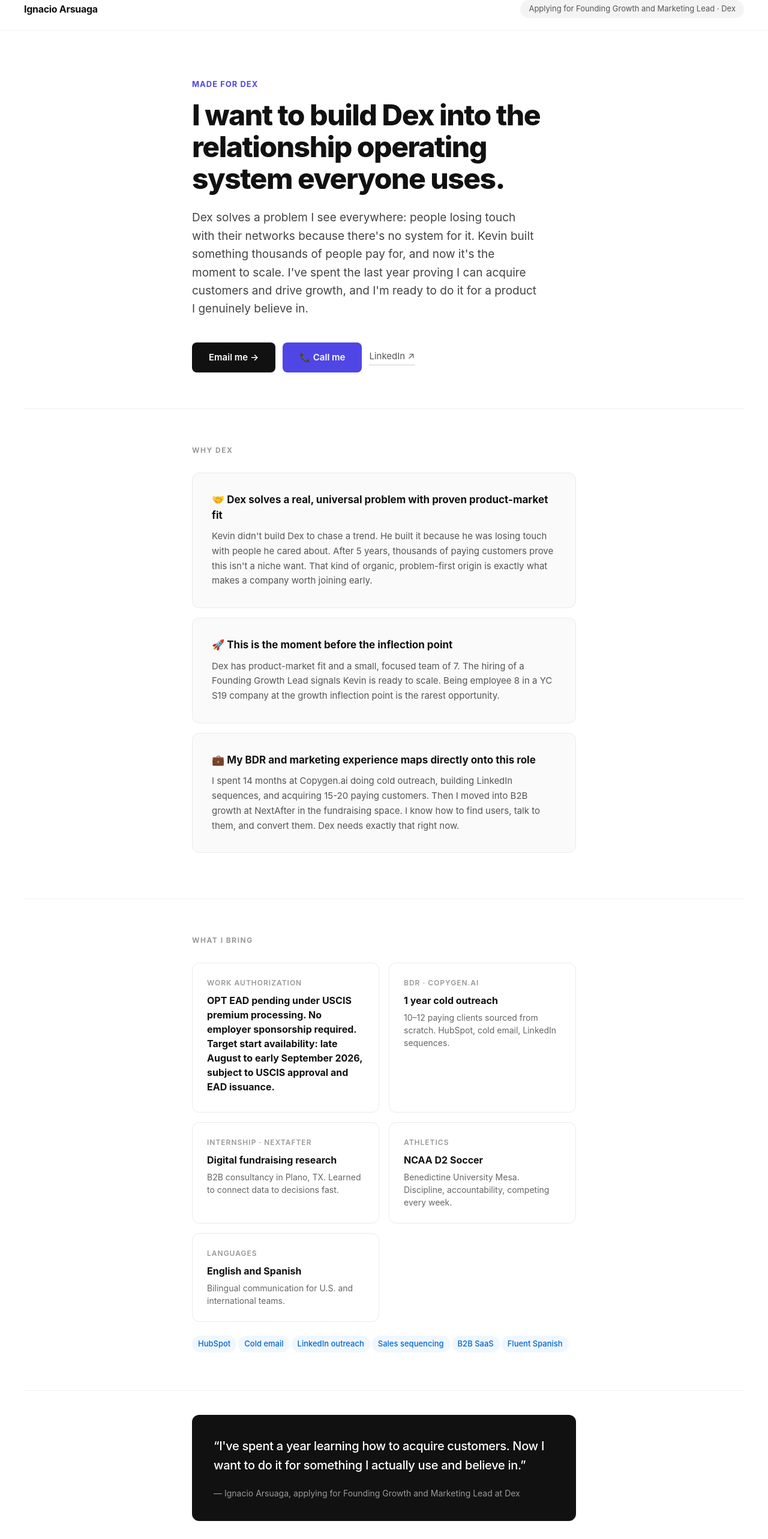
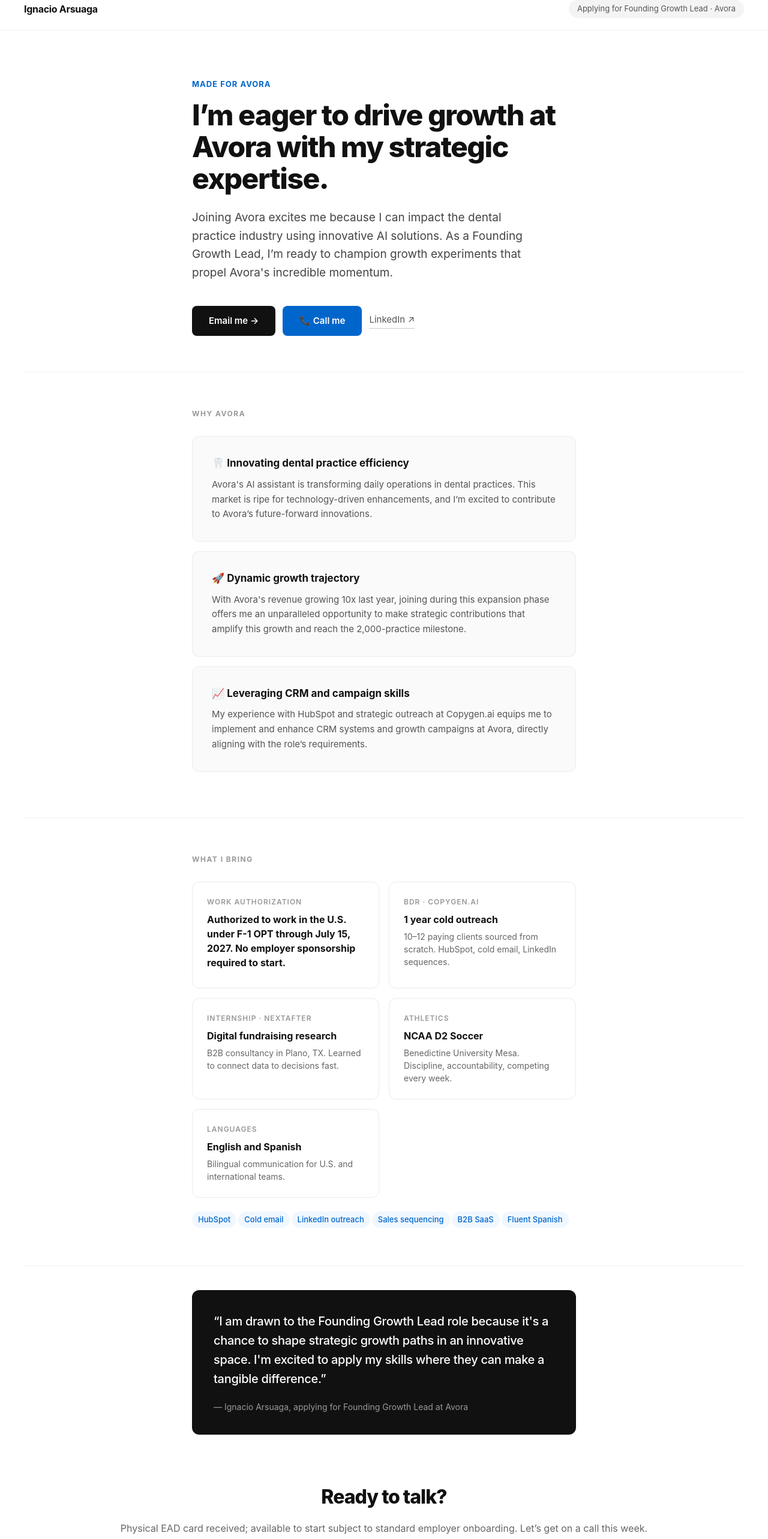
Before and after one commit to copygenai/nacho-for, a Next.js app: page / in a window 1280 px wide. Shown: the part 20-2586 px from the top of the page at 60% size. Built offline with nearby package versions, Linux system fonts and the light colour scheme.

Commit message:
Microsite: Avora (Founding Growth Lead)

```diff
--- a/app/page.js
+++ b/app/page.js
@@ -73,7 +73,7 @@
         </div>
         <div style={{ display: 'grid', gridTemplateColumns: '1fr 1fr', gap: 16 }}>
           {[
-            { label: 'Work authorization', value: 'OPT EAD pending under USCIS premium processing. No employer sponsorship required. Target start availability: late August to early September 2026, subject to USCIS approval and EAD issuance.', sub: '' },
+            { label: 'Work authorization', value: 'Authorized to work in the U.S. under F-1 OPT through July 15, 2027. No employer sponsorship required to start.', sub: '' },
             { label: 'BDR · Copygen.ai', value: '1 year cold outreach', sub: '10–12 paying clients sourced from scratch. HubSpot, cold email, LinkedIn sequences.' },
             { label: 'Internship · NextAfter', value: 'Digital fundraising research', sub: 'B2B consultancy in Plano, TX. Learned to connect data to decisions fast.' },
             { label: 'Athletics', value: 'NCAA D2 Soccer', sub: 'Benedictine University Mesa. Discipline, accountability, competing every week.' },
@@ -111,7 +111,7 @@
       <div style={{ padding: '80px 40px', textAlign: 'center' }}>
         <h2 style={{ fontSize: 32, fontWeight: 800, letterSpacing: '-1px', marginBottom: 16 }}>Ready to talk?</h2>
         <p style={{ fontSize: 16, color: '#666', marginBottom: 32 }}>
-          Target start availability: late August to early September 2026, subject to USCIS approval and EAD issuance. Let&rsquo;s get on a call this week.
+          Physical EAD card received; available to start subject to standard employer onboarding. Let&rsquo;s get on a call this week.
         </p>
         <div style={{ display: 'flex', gap: 12, justifyContent: 'center', flexWrap: 'wrap' }}>
           <a href={`mailto:${candidate.email}`}
--- a/site.config.json
+++ b/site.config.json
@@ -1,38 +1,39 @@
 {
   "candidate": {
     "name": "Ignacio Arsuaga",
-    "email": "nacho@arsuaga.net",
-    "phone": "+19452472262",
-    "linkedin": "https://linkedin.com/in/ignacio-arsuaga-garcia-colavidas",
-    "location": "Mesa, AZ (Phoenix area)"
+    "email": "ignacioarsuaga2022@gmail.com",
+    "phone": "9452472262",
+    "linkedin": "https://www.linkedin.com/in/ignacio-arsuaga-garcia-colavidas/",
+    "startAvailability": "Physical EAD card received; available to start subject to standard employer onboarding.",
+    "copygenPayingClients": "10–12"
   },
   "company": {
-    "name": "Dex",
-    "slug": "dex",
-    "accentColor": "#4F46E5"
+    "name": "Avora",
+    "slug": "avora",
+    "accentColor": "#0066cc"
   },
-  "role": "Founding Growth and Marketing Lead",
+  "role": "Founding Growth Lead",
   "hero": {
-    "label": "Made for Dex",
-    "headline": "I want to build Dex into the relationship operating system everyone uses.",
-    "subheadline": "Dex solves a problem I see everywhere: people losing touch with their networks because there's no system for it. Kevin built something thousands of people pay for, and now it's the moment to scale. I've spent the last year proving I can acquire customers and drive growth, and I'm ready to do it for a product I genuinely believe in."
+    "label": "Made for Avora",
+    "headline": "I’m eager to drive growth at Avora with my strategic expertise.",
+    "subheadline": "Joining Avora excites me because I can impact the dental practice industry using innovative AI solutions. As a Founding Growth Lead, I’m ready to champion growth experiments that propel Avora's incredible momentum."
   },
   "whyCompany": [
     {
-      "emoji": "🤝",
-      "title": "Dex solves a real, universal problem with proven product-market fit",
-      "body": "Kevin didn't build Dex to chase a trend. He built it because he was losing touch with people he cared about. After 5 years, thousands of paying customers prove this isn't a niche want. That kind of organic, problem-first origin is exactly what makes a company worth joining early."
+      "emoji": "🦷",
+      "title": "Innovating dental practice efficiency",
+      "body": "Avora's AI assistant is transforming daily operations in dental practices. This market is ripe for technology-driven enhancements, and I’m excited to contribute to Avora’s future-forward innovations."
     },
     {
       "emoji": "🚀",
-      "title": "This is the moment before the inflection point",
-      "body": "Dex has product-market fit and a small, focused team of 7. The hiring of a Founding Growth Lead signals Kevin is ready to scale. Being employee 8 in a YC S19 company at the growth inflection point is the rarest opportunity."
+      "title": "Dynamic growth trajectory",
+      "body": "With Avora's revenue growing 10x last year, joining during this expansion phase offers me an unparalleled opportunity to make strategic contributions that amplify this growth and reach the 2,000-practice milestone."
     },
     {
-      "emoji": "💼",
-      "title": "My BDR and marketing experience maps directly onto this role",
-      "body": "I spent 14 months at Copygen.ai doing cold outreach, building LinkedIn sequences, and acquiring 15-20 paying customers. Then I moved into B2B growth at NextAfter in the fundraising space. I know how to find users, talk to them, and convert them. Dex needs exactly that right now."
+      "emoji": "📈",
+      "title": "Leveraging CRM and campaign skills",
+      "body": "My experience with HubSpot and strategic outreach at Copygen.ai equips me to implement and enhance CRM systems and growth campaigns at Avora, directly aligning with the role’s requirements."
     }
   ],
-  "quote": "I've spent a year learning how to acquire customers. Now I want to do it for something I actually use and believe in."
+  "quote": "I am drawn to the Founding Growth Lead role because it's a chance to shape strategic growth paths in an innovative space. I'm excited to apply my skills where they can make a tangible difference."
 }
```
